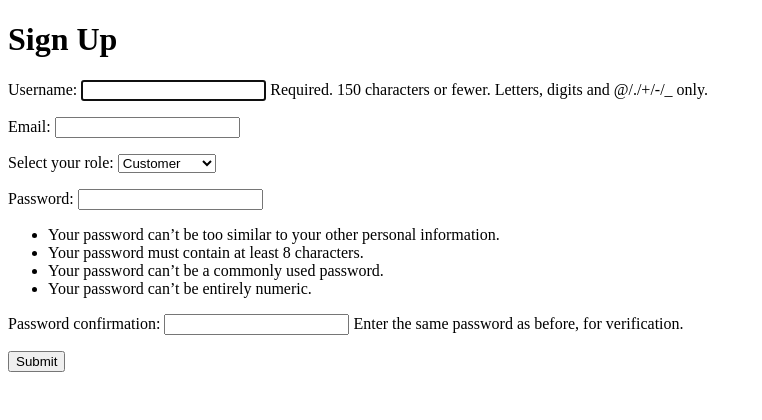
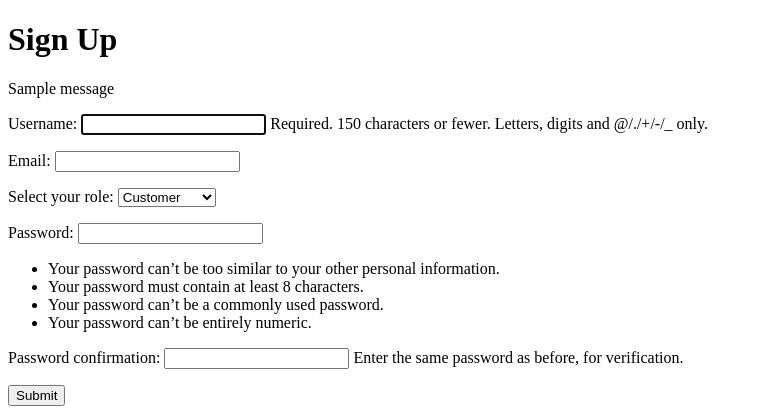
Before and after one commit to XLmT09/RestrauntApplication, a Django app: page /account/signup/ in a window 1280 px wide. Shown: the top 420 px of the page, without its empty margins (0-762 px from the left). Run offline with Django 4.2, Linux system fonts and the light colour scheme; tables that the repository leaves empty hold one stand-in row (values such as "Sample post"); one stand-in notice (Sample message) is shown.

Commit message:
Added flash messages on sign up page
Give error message if sugn up failed or a success message otherwise.

```diff
--- a/project/account/templates/account/signup.html
+++ b/project/account/templates/account/signup.html
@@ -6,7 +6,13 @@
 
   <body>
     <h1>Sign Up</h1>
-
+    <div>
+        {% if messages %}
+            {% for message in messages %}
+                {{ message }}
+            {% endfor %}
+        {% endif %}
+    </div>
     <form method="POST">
       <!-- Use csrf_token to add security to the registration-->
       {% csrf_token %} {{ form.as_p }}
--- a/project/account/views.py
+++ b/project/account/views.py
@@ -1,5 +1,7 @@
 from django.shortcuts import render, redirect
 from .forms import UserRegisterForm
+from django.contrib import messages
+
 # Create your views here.
 def login(request):
     return render(request, 'account/login.html')
@@ -12,7 +14,10 @@ def signup(request):
             # Store values in the field directly to the database
             form.save()
             username = form.cleaned_data.get('username')
-            return redirect('account-login')
+            messages.success(request, f'Account created for {username}!')
+        # If the user clicks submit but data wasnt valid
+        else:
+            messages.error(request, f'Account failed to be created!')
     # Load a form for the user
     else:
         form = UserRegisterForm()
```
